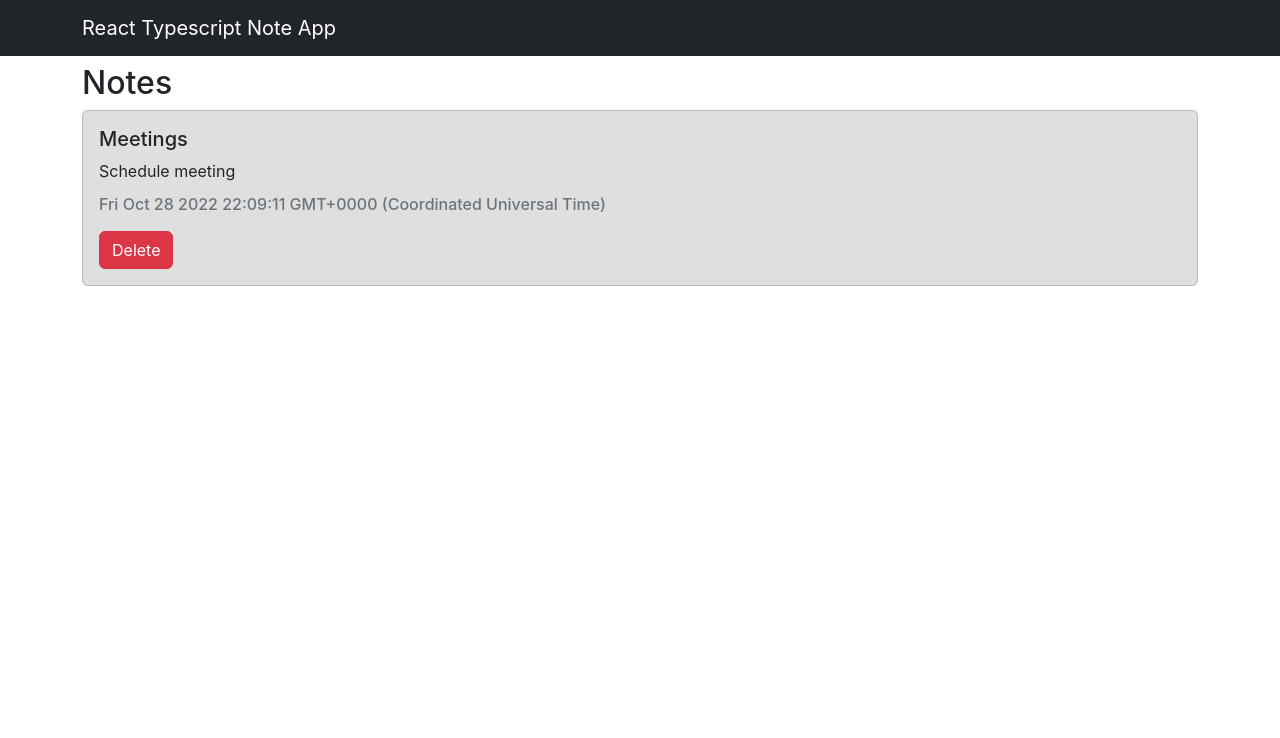
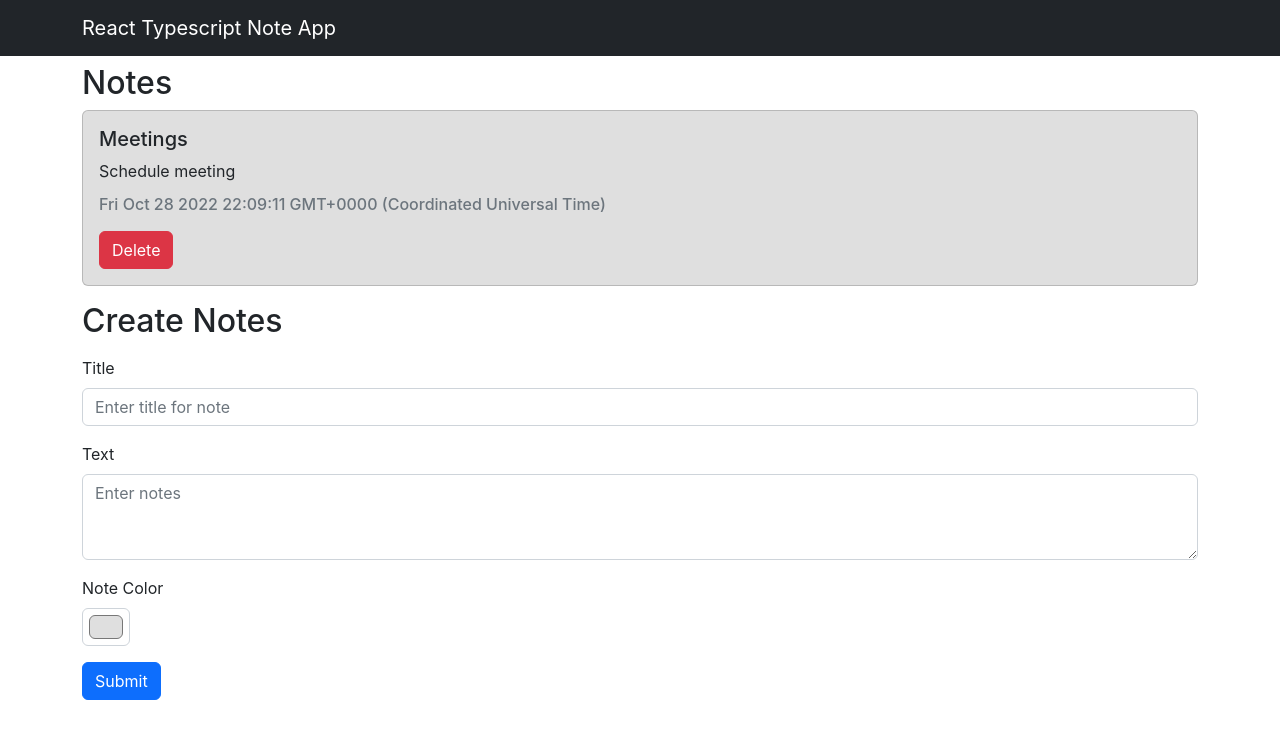
Before and after one commit to steven94le/react-typescript-noteapp, a React (Create React App) app: page / in a window 1280 px wide. Shown: the top 738 px of the page. Built offline with nearby package versions, Linux system fonts and the light colour scheme.

Commit message:
createnotes component setup

```diff
--- a/src/App.tsx
+++ b/src/App.tsx
@@ -1,6 +1,7 @@
 import { useState } from "react";
 import { Col, Container, Row } from "react-bootstrap";
 import "./App.css";
+import CreateNotes from "./components/CreateNotes";
 import Header from "./components/Header";
 import NotesList from "./components/NotesList";
 import { Note } from "./models/note.model";
@@ -25,6 +26,12 @@ const App = () => {
             <NotesList notes={notes} setNotes={setNotes} />
           </Col>
         </Row>
+
+        <Row>
+          <Col>
+            <CreateNotes notes={notes} setNotes={setNotes} />
+          </Col>
+        </Row>
       </Container>
     </>
   );
--- /dev/null
+++ b/src/components/CreateNotes.tsx
@@ -0,0 +1,50 @@
+import * as React from "react";
+import { Button, Form } from "react-bootstrap";
+import { Note } from "../models/note.model";
+
+interface ICreateNotesProps {
+  notes: Note[];
+  setNotes: React.Dispatch<React.SetStateAction<Note[]>>;
+}
+
+const CreateNotes: React.FunctionComponent<ICreateNotesProps> = (props) => {
+  return (
+    <>
+      <h2>Create Notes</h2>
+      <Form className="mt-3 mb-3">
+        <Form.Group className="mb-3" controlId="formBasicTitle">
+          <Form.Label>Title</Form.Label>
+          <Form.Control
+            type="text"
+            placeholder="Enter title for note"
+          ></Form.Control>
+        </Form.Group>
+
+        <Form.Group className="mb-3" controlId="formBasicText">
+          <Form.Label>Text</Form.Label>
+          <Form.Control
+            placeholder="Enter notes"
+            as="textarea"
+            rows={3}
+          ></Form.Control>
+        </Form.Group>
+
+        <Form.Group className="mb-3">
+          <Form.Label htmlFor="colorInput">Note Color</Form.Label>
+          <Form.Control
+            type="color"
+            id="colorInput"
+            defaultValue="#dfdfdf"
+            title="Choose your color"
+          ></Form.Control>
+        </Form.Group>
+
+        <Button type="submit" variant="primary">
+          Submit
+        </Button>
+      </Form>
+    </>
+  );
+};
+
+export default CreateNotes;
```
